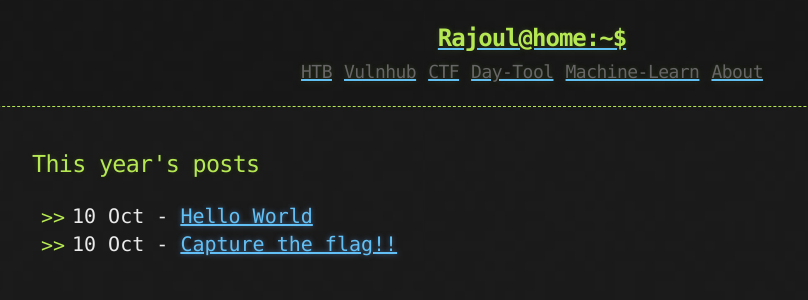
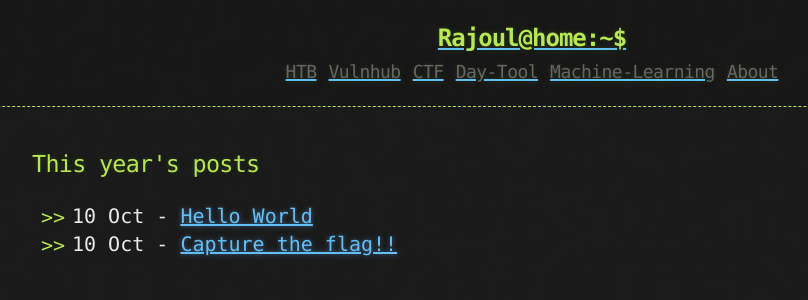
Before and after one commit to rajoul/rajoul.github.io, a Jekyll site: the page built from index.html, in a window 1280 px wide. Shown: the top 300 px of the page, without its empty margins (108-916 px from the left). Built offline with Jekyll 4.4.1, drawn with Linux system fonts in a browser that asks for light colours; the list of posts is cut into pages by our own code.

Commit message:
Update links.html

```diff
--- a/_includes/links.html
+++ b/_includes/links.html
@@ -2,5 +2,5 @@
 <a href="{{ "/vulnhub" | prepend: site.baseurl | replace: '//', '/' }}"><h2 class="header-link">Vulnhub</h2></a>
 <a href="{{ "/ctf" | prepend: site.baseurl | replace: '//', '/' }}"><h2 class="header-link">CTF</h2></a>
 <a href="{{ "/day_tool" | prepend: site.baseurl | replace: '//', '/' }}"><h2 class="header-link">Day-Tool</h2></a>
-<a href="{{ "/machine_learn" | prepend: site.baseurl | replace: '//', '/' }}"><h2 class="header-link">Machine-Learn</h2></a>
+<a href="{{ "/machine_learn" | prepend: site.baseurl | replace: '//', '/' }}"><h2 class="header-link">Machine-Learning</h2></a>
 <a href="{{ "/about" | prepend: site.baseurl | replace: '//', '/' }}"><h2 class="header-link">About</h2></a>
```
